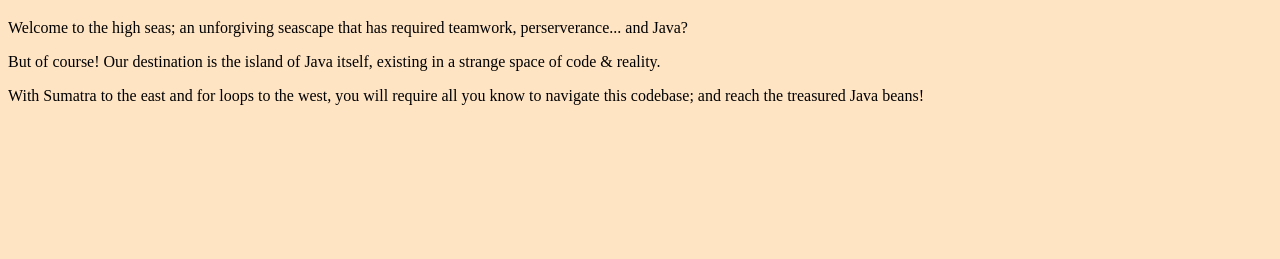
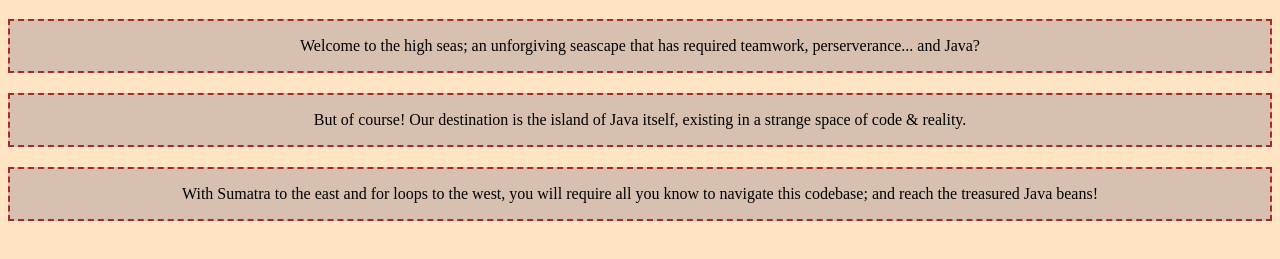
Before and after one commit to vyomaa03/IT-Studio, a plain HTML site: page home.html in a window 1280 px wide. Shown: the part 61-320 px from the top of the page. Drawn offline with Linux system fonts and the light colour scheme.

Commit message:
welcome page edits

```diff
--- a/home.html
+++ b/home.html
@@ -9,9 +9,15 @@
 </head>
 <body>
     <h1>Adventure Ship Game</h1>
-    <p>Welcome to the high seas; an unforgiving seascape that has required teamwork, perserverance... and Java?</p>
+    <div class="square">
+        <p>Welcome to the high seas; an unforgiving seascape that has required teamwork, perserverance... and Java?</p>
+    </div>
+    <div class="square">
     <p>But of course! Our destination is the island of Java itself, existing in a strange space of code & reality.</p>
+    </div>
+    <div class="square">
     <p>With Sumatra to the east and for loops to the west, you will require all you know to navigate this codebase; and reach the treasured Java beans!</p>
+    </div>
 
 </body>
 </html>
--- a/style.css
+++ b/style.css
@@ -7,3 +7,13 @@ h1 {
     text-align: center;
     color: black;
 }
+
+.square {
+    background-color: #d7c0af;
+    border-style: dashed;
+    border-width: 2px;
+    border-color: brown;
+    text-align: center;
+    margin-top: 20px;
+    margin-bottom: 20px;
+}
```
